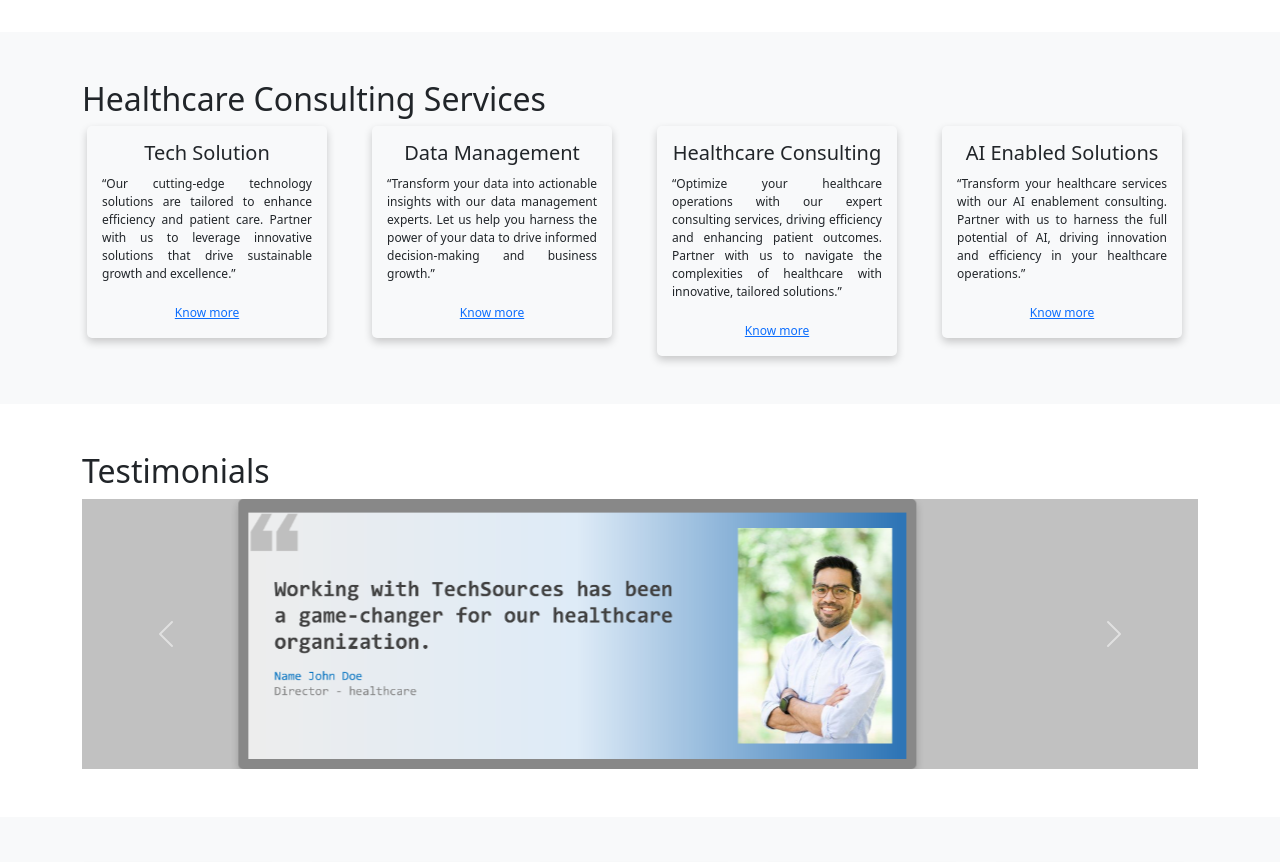
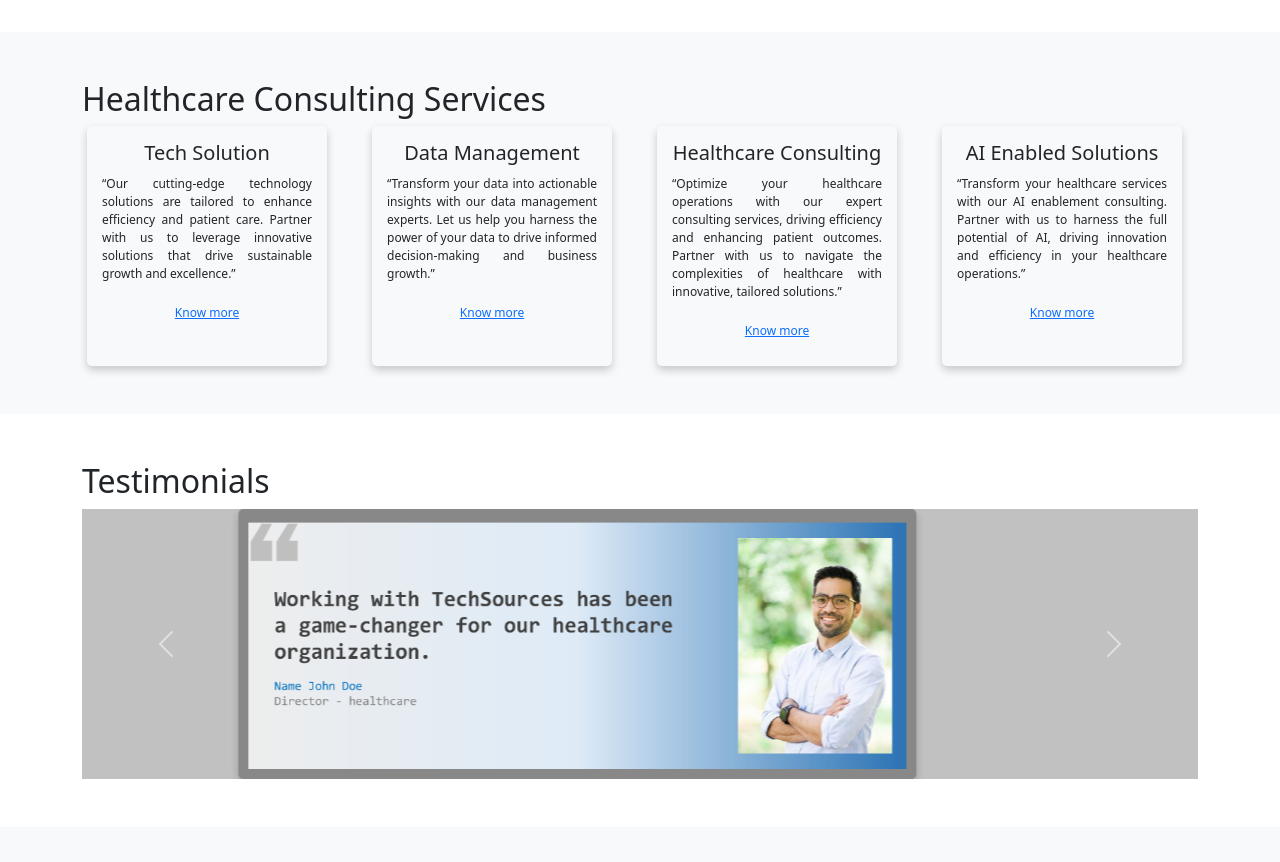
Before and after one commit to rksinghr/techsources, a plain HTML site: page index.html in a window 1280 px wide. Shown: the part 1240-2102 px from the top of the page. Drawn offline with nearby package versions, Linux system fonts and the light colour scheme.

Commit message:
commit#2

```diff
--- a/css/style.css
+++ b/css/style.css
@@ -23,7 +23,7 @@
 .service-card {
     /* Add shadows to create the "card" effect */
     max-width: 15rem;
-    min-height: 13rem;
+    min-height: 15rem;
     box-shadow: 0 4px 8px 0 rgba(0,0,0,0.2);
     transition: 0.3s;
     border-radius: 5px; /* 5px rounded corners */
--- a/css/style_old.css
+++ /dev/null
@@ -1 +0,0 @@
-@import url('https://fonts.googleapis.com/css2?family=Poppins:wght@400;700&family=Roboto:wght@100;400;700&display=swap');
```
